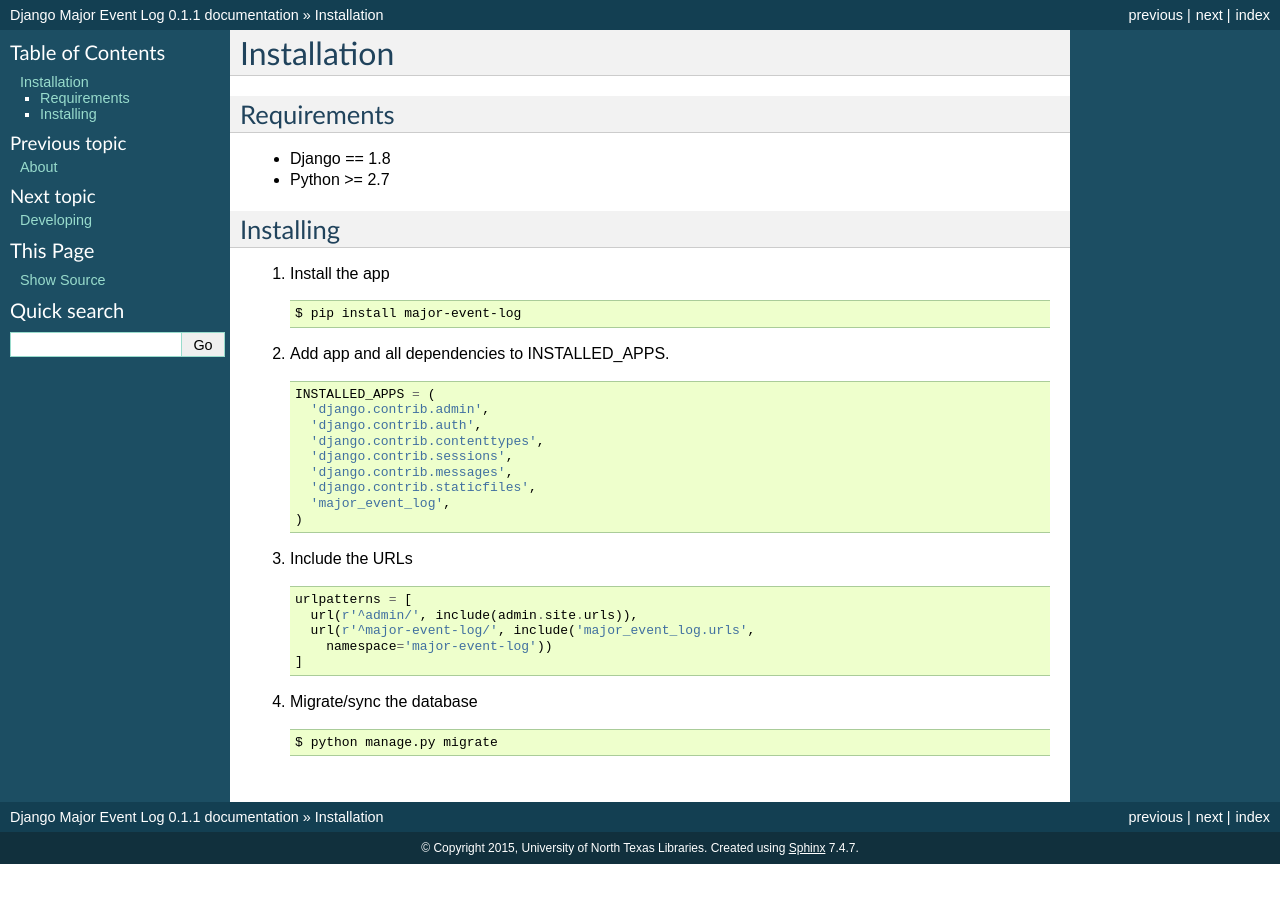
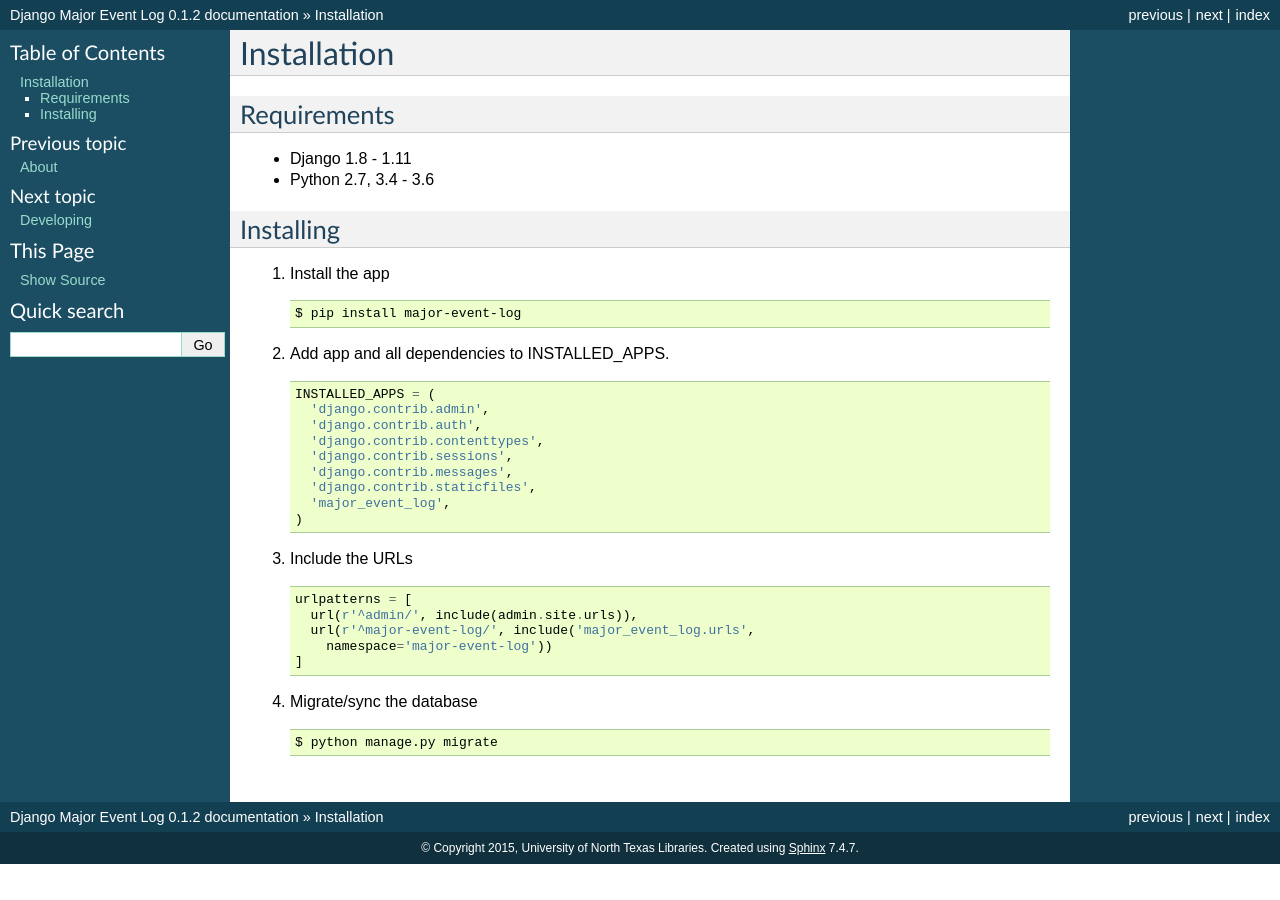
Before and after one commit to unt-libraries/django-major-event-log, a Sphinx documentation site: the page built from docs/installation.rst, in a window 1280 px wide. Built offline with Sphinx 7.4.7, drawn with Linux system fonts in a browser that asks for light colours.

Commit message:
Update docs, bump patch version, and use latest supported Django version in requirements.

```diff
--- a/docs/conf.py
+++ b/docs/conf.py
@@ -55,9 +55,9 @@
 # built documents.
 #
 # The short X.Y version.
-version = '0.1.1'
+version = '0.1.2'
 # The full version, including alpha/beta/rc tags.
-release = '0.1.1'
+release = '0.1.2'
 
 # The language for content autogenerated by Sphinx. Refer to documentation
 # for a list of supported languages.
--- a/docs/installation.rst
+++ b/docs/installation.rst
@@ -4,8 +4,8 @@
 Requirements
 ------------
 
--  Django == 1.8
--  Python >= 2.7
+-  Django 1.8 - 1.11
+-  Python 2.7, 3.4 - 3.6
 
 Installing
 ----------
--- a/requirements-dev.txt
+++ b/requirements-dev.txt
@@ -1,2 +1,2 @@
 -r requirements-test.txt
-django==1.8
+django==1.11
--- a/setup.py
+++ b/setup.py
@@ -2,7 +2,7 @@
 
 setup(
     name='django-major-event-log',
-    version='0.1.1',
+    version='0.1.2',
     packages=find_packages(exclude=['tests*']),
     description='Django app for keeping track of major premis events.',
     long_description='See the home page for more information.',
@@ -16,6 +16,9 @@
         'Natural Language :: English',
         'Environment :: Web Environment',
         'Framework :: Django :: 1.8',
+        'Framework :: Django :: 1.9',
+        'Framework :: Django :: 1.10',
+        'Framework :: Django :: 1.11',
         'Programming Language :: Python',
         'Programming Language :: Python :: 2',
         'Programming Language :: Python :: 2.7',
```
Also changed, not shown: CHANGELOG.md (+3 -1 lines), README.md (+2 -2 lines).
